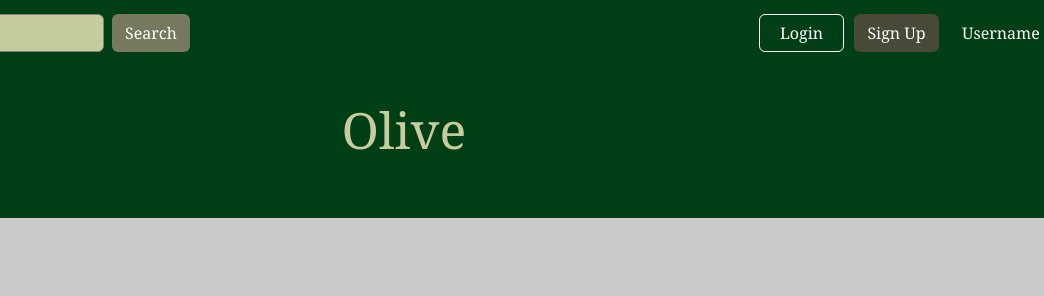
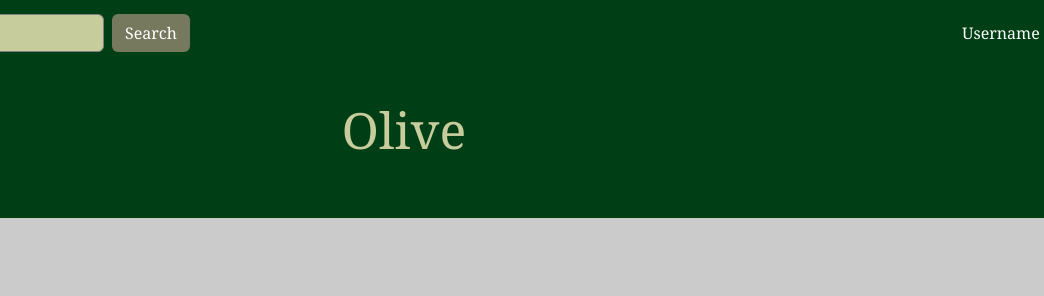
Before and after one commit to sVILLX/olive, a plain HTML site: page views/logged_view.html in a window 1280 px wide. Shown: the top 296 px of the page, 236-1280 px from the left. Drawn offline with nearby package versions, Linux system fonts and the light colour scheme.

Commit message:
Quité los botones de login y sign up en logged_view

```diff
--- a/views/logged_view.html
+++ b/views/logged_view.html
@@ -30,8 +30,6 @@
             </div>
         </div>
         <div class="buttonContainer">
-            <button type="button" class="btn navbarbtn loginBtn" data-bs-toggle="modal" data-bs-target="#login">Login</button>
-            <button type="button" class="btn navbarbtn signupBtn" data-bs-toggle="modal" data-bs-target="#signup">Sign Up</button>
             <button type="button" class="btn navbarbtn logoutBtn" data-bs-toggle="modal" data-bs-target="#logout">Username</button>
         </div>
     </nav>
```
